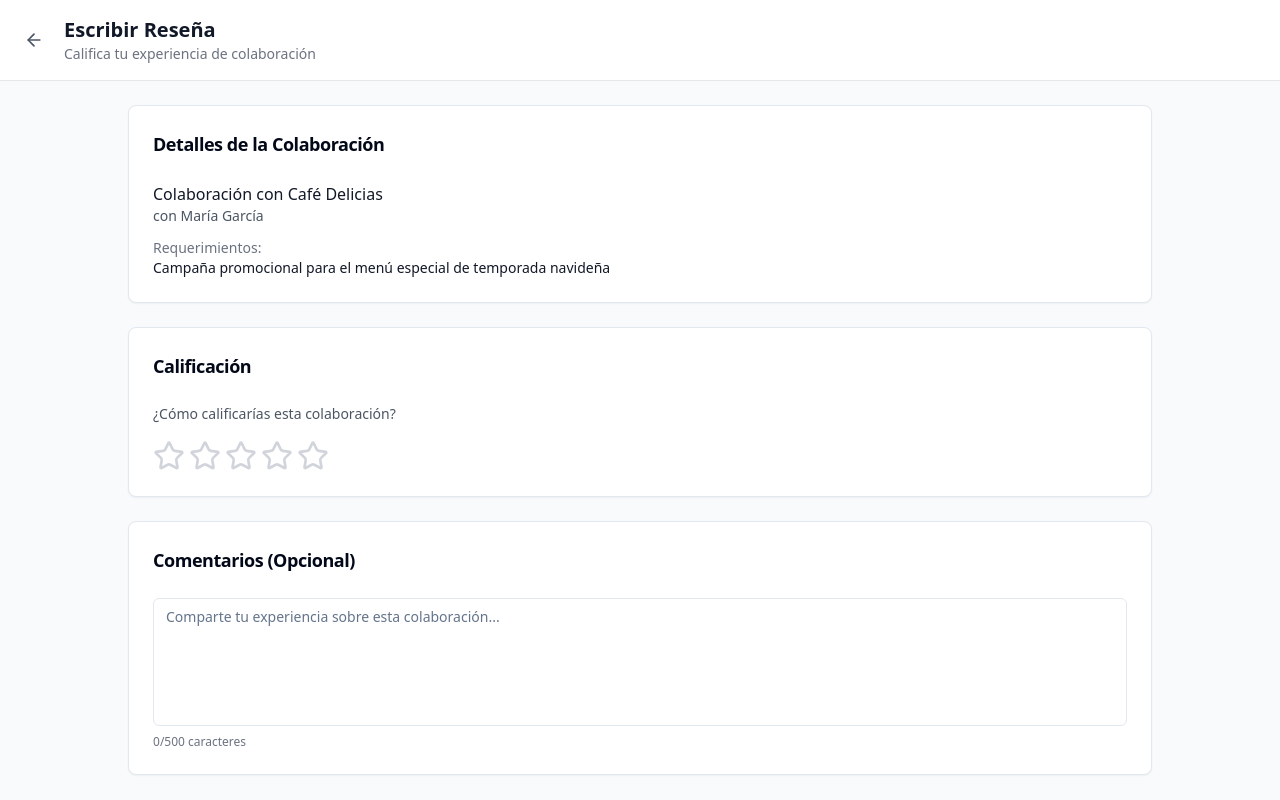
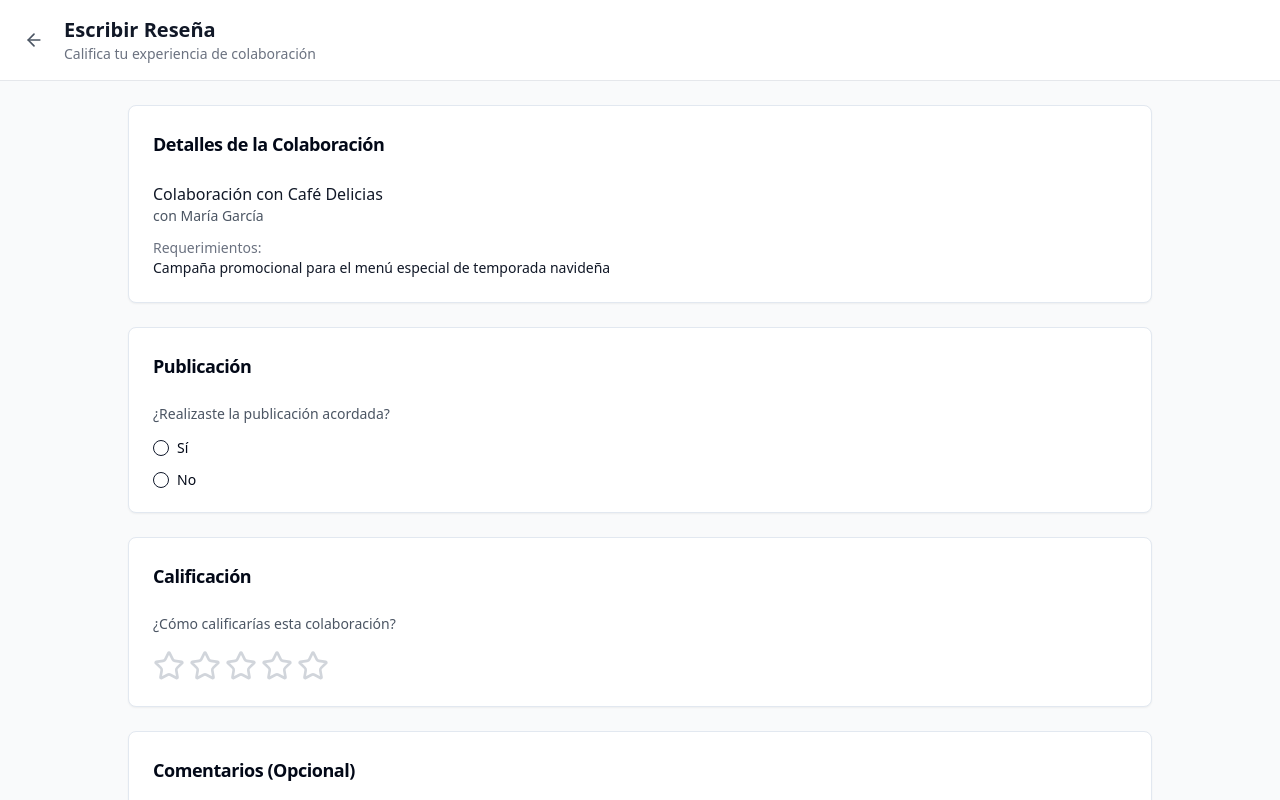
Before and after one commit to bradyshelf/solofoodies-reviews-prototype, a React (Vite) app: page /review/1 in a window 1280 px wide. Shown: the top 800 px of the page. Built offline with nearby package versions, Linux system fonts and the light colour scheme.

Commit message:
Add conditional feedback requirement
Added a yes/no question before the rating section. If the user answers "no" to having posted, the feedback section becomes required and is labeled as such.

```diff
--- a/src/pages/ReviewFormPage.tsx
+++ b/src/pages/ReviewFormPage.tsx
@@ -6,6 +6,8 @@ import { Card, CardContent, CardHeader, CardTitle } from '@/components/ui/card';
 import { Button } from '@/components/ui/button';
 import { Textarea } from '@/components/ui/textarea';
 import { Dialog, DialogContent, DialogHeader, DialogTitle } from '@/components/ui/dialog';
+import { RadioGroup, RadioGroupItem } from '@/components/ui/radio-group';
+import { Label } from '@/components/ui/label';
 
 const ReviewFormPage = () => {
   const navigate = useNavigate();
@@ -14,6 +16,7 @@ const ReviewFormPage = () => {
   const [feedback, setFeedback] = useState('');
   const [hoveredRating, setHoveredRating] = useState(0);
   const [showSuccessDialog, setShowSuccessDialog] = useState(false);
+  const [didPost, setDidPost] = useState('');
 
   // Mock data - in real app this would come from API based on id
   const pendingReview = {
@@ -30,8 +33,18 @@ const ReviewFormPage = () => {
   };
 
   const handleSubmitReview = () => {
+    if (!didPost) {
+      alert('Por favor indica si realizaste la publicación');
+      return;
+    }
+
     if (rating === 0) {
       alert('Por favor selecciona una calificación');
+      return;
+    }
+
+    if (didPost === 'no' && !feedback.trim()) {
+      alert('Los comentarios son requeridos cuando no se realizó la publicación');
       return;
     }
 
@@ -39,6 +52,7 @@ const ReviewFormPage = () => {
     console.log('Submitting review:', {
       rating,
       feedback,
+      didPost,
       reviewId: id
     });
 
@@ -107,6 +121,28 @@ const ReviewFormPage = () => {
           </CardContent>
         </Card>
 
+        {/* Post Question Section */}
+        <Card className="bg-white">
+          <CardHeader>
+            <CardTitle className="text-lg font-semibold text-left">Publicación</CardTitle>
+          </CardHeader>
+          <CardContent className="text-left">
+            <p className="text-sm text-gray-600 mb-4">
+              ¿Realizaste la publicación acordada?
+            </p>
+            <RadioGroup value={didPost} onValueChange={setDidPost} className="space-y-2">
+              <div className="flex items-center space-x-2">
+                <RadioGroupItem value="yes" id="yes" />
+                <Label htmlFor="yes">Sí</Label>
+              </div>
+              <div className="flex items-center space-x-2">
+                <RadioGroupItem value="no" id="no" />
+                <Label htmlFor="no">No</Label>
+              </div>
+            </RadioGroup>
+          </CardContent>
+        </Card>
+
         {/* Rating Section */}
         <Card className="bg-white">
           <CardHeader>
@@ -130,7 +166,9 @@ const ReviewFormPage = () => {
         {/* Feedback Section */}
         <Card className="bg-white">
           <CardHeader>
-            <CardTitle className="text-lg font-semibold text-left">Comentarios (Opcional)</CardTitle>
+            <CardTitle className="text-lg font-semibold text-left">
+              Comentarios {didPost === 'no' ? '(Requerido)' : '(Opcional)'}
+            </CardTitle>
           </CardHeader>
           <CardContent className="text-left">
             <Textarea
```
